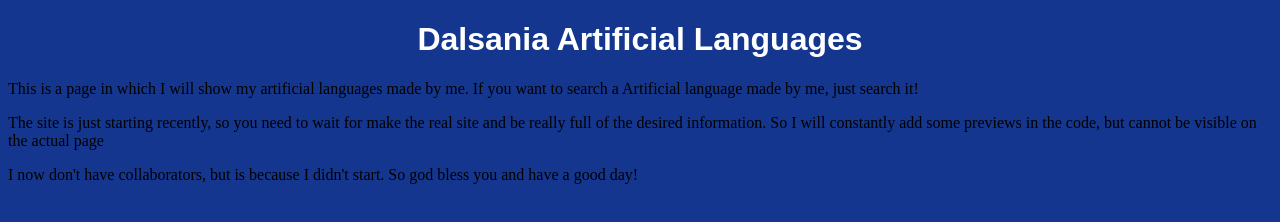
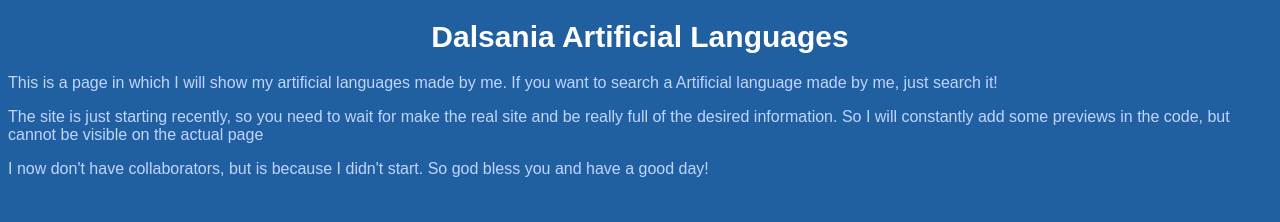
Before and after one commit to DalsaniaCode/Dalsania-Artificial-Languages, a plain HTML site: page index.html in a window 1280 px wide. Drawn offline with Linux system fonts and the light colour scheme.

Commit message:
Update main.css

```diff
--- a/main.css
+++ b/main.css
@@ -1,9 +1,16 @@
 body {
-    background-color: #14368e;
+    background-color: #2160a0;
 }
 
 h1 {
     text-align: center;
     color: #ffffff;
     font-family: Arial;
+    font-size: 30px;
 }
+
+p {
+    text-align: left;
+    color: #c0d5ff;
+    font-family: Arial;
+}
```
